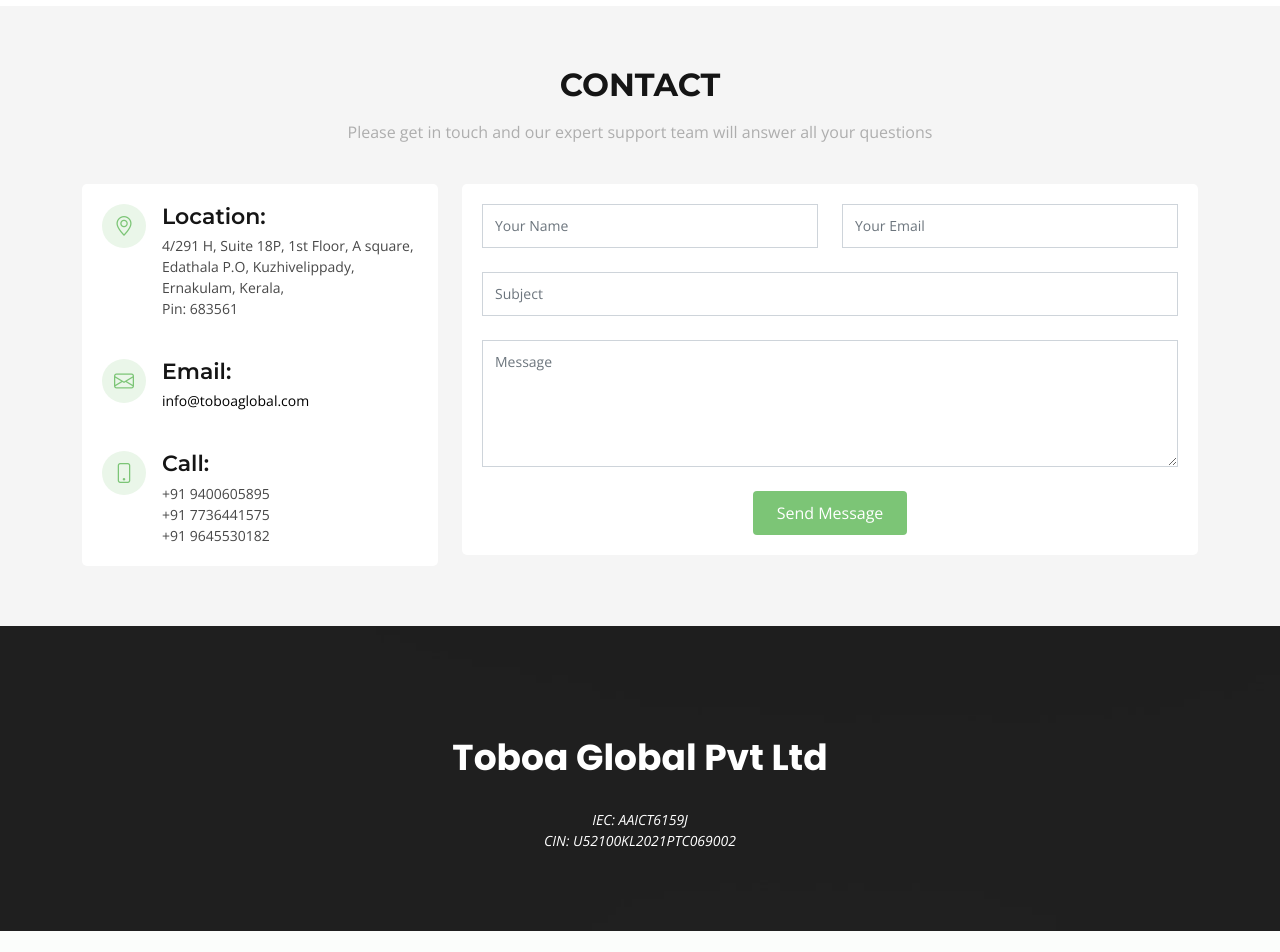
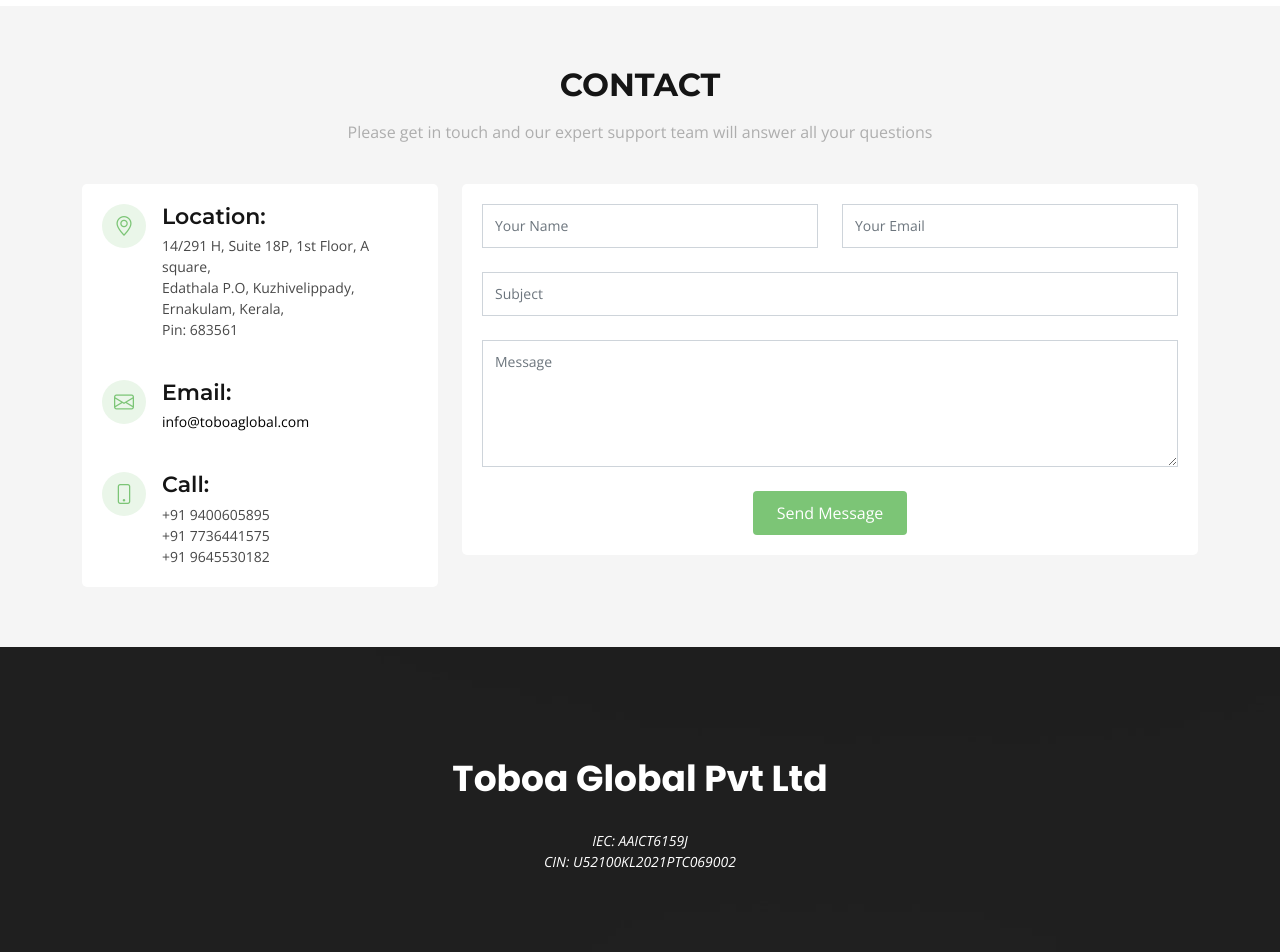
Before and after one commit to toboaglobal/toboa, a Django app: page / in a window 1280 px wide. Shown: the part 3078-4030 px from the top of the page. Before the commit the page ends 4009 px from the top, so only its background shows below. Run offline with Django 3.2, Linux system fonts and the light colour scheme; some libraries are stand-ins or nearby versions.

Commit message:
Update index.html

```diff
--- a/toboaPage/templates/index.html
+++ b/toboaPage/templates/index.html
@@ -737,7 +737,7 @@
                 <i class="bi bi-geo-alt"></i>
                 <h4>Location:</h4>
                 <p>
-                  4/291 H, Suite 18P, 1st Floor, A square,<br>Edathala P.O, Kuzhivelippady, Ernakulam, Kerala, <br> Pin:
+                  14/291 H, Suite 18P, 1st Floor, A square,<br>Edathala P.O, Kuzhivelippady, Ernakulam, Kerala, <br> Pin:
                   683561
                 </p>
               </div>
```
